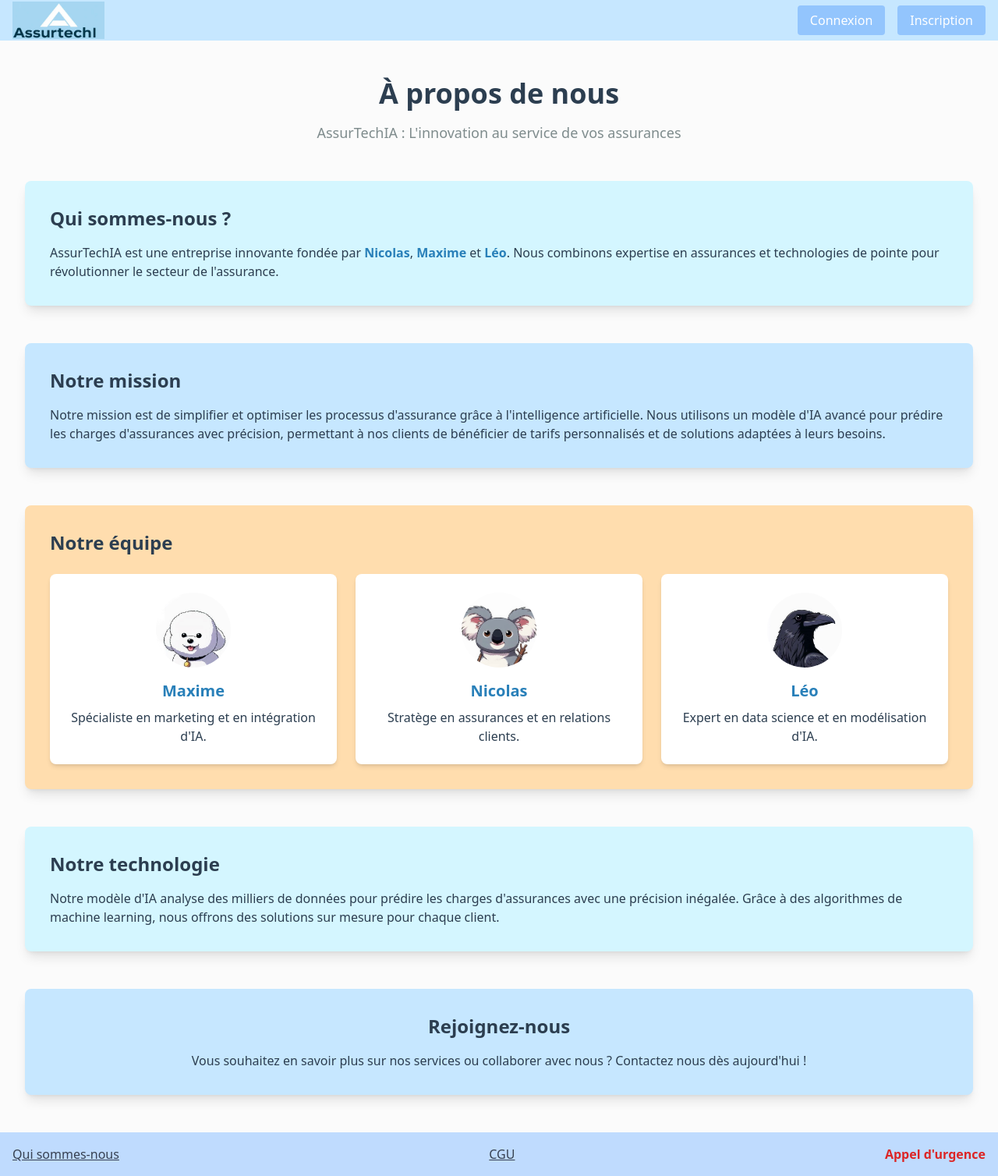
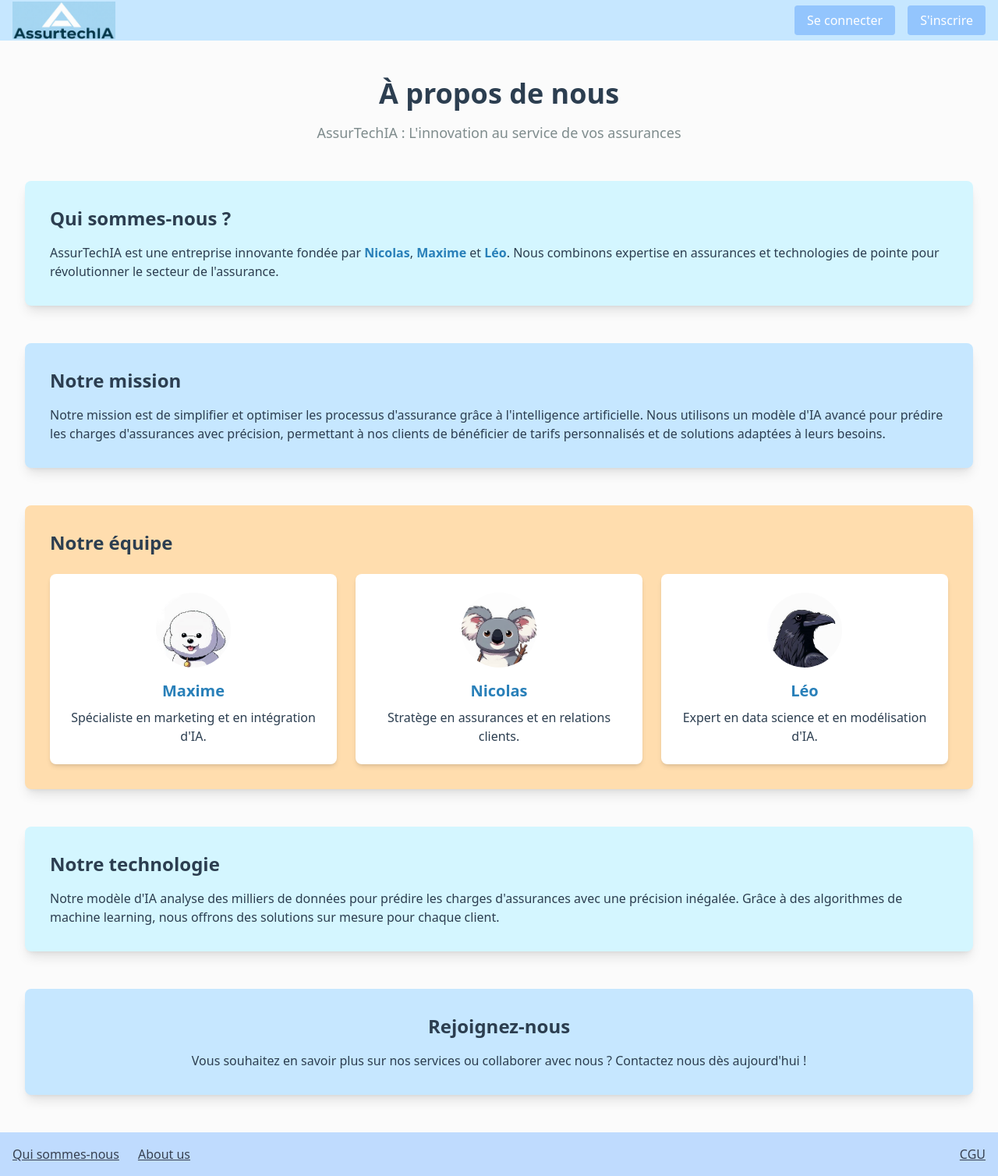
Before and after one commit to TheMaxfly/AssurTechIA, a Django app: page /aboutus/ in a window 1280 px wide. Shown: the whole page at 78% size. Run offline with Django 5.2, Linux system fonts and the light colour scheme; some libraries are stand-ins or nearby versions.

Commit message:
headerFooterMAJ

```diff
--- a/AssurtechIA/AssurtechIA/settings.py
+++ b/AssurtechIA/AssurtechIA/settings.py
@@ -165,4 +165,4 @@ INTERNAL_IPS = [
     "127.0.0.1",
 ]
 
-NPM_BIN_PATH = "C:/Program Files/nodejs/npm.cmd"
+NPM_BIN_PATH = "/usr/bin/npm"
--- a/AssurtechIA/templates/includes/footer.html
+++ b/AssurtechIA/templates/includes/footer.html
@@ -1,18 +1,17 @@
 <footer class="bg-blue-200 p-4">
     <div class="flex justify-between items-center">
-        <!-- Partie gauche : "Qui sommes-nous" et "CGU" -->
+        <!-- Partie gauche : "Qui sommes-nous" et "About us" -->
         <div class="flex space-x-6">
-            <a href="#" class="text-gray-700">Qui sommes-nous</a>
+            <a href="#" class="text-gray-700 hover:text-gray-900">Qui sommes-nous</a>
+            <a href="{% url 'aboutus' %}" class="text-gray-700 hover:text-gray-900">About us</a>
         </div>
 
-        <!-- Partie centrale : "CGU" -->
-        <div class="flex-1 text-center">
-            <a href="#" class="text-gray-700">CGU</a>
-        </div>
-
-        <!-- Partie droite : appel d'urgence -->
-        <div>
-            <span class="text-red-600 font-bold">Appel d'urgence</span>
+        <!-- Partie droite : "CGU" et "Client" -->
+        <div class="flex space-x-6 items-center">
+            {% if user.is_authenticated %}
+            <span class="text-gray-700">Client : {{ user.email }}</span>
+            {% endif %}
+            <a href="#" class="text-gray-700 hover:text-gray-900">CGU</a>
         </div>
     </div>
 </footer>
--- a/AssurtechIA/templates/includes/header.html
+++ b/AssurtechIA/templates/includes/header.html
@@ -1,8 +1,18 @@
 {% load static %}
 <nav class="flex justify-between items-center w-full h-5">
-    <img src="{% static 'image/LogoIA.webp' %}" alt="LogoAssurtechIA" class="h-12" style="margin-left: 0; border: none; padding: 0;">
+    <a href="{% url 'home' %}">
+        <img src="{% static 'image/LogoAI.png' %}" alt="LogoAssurtechIA" class="h-12" style="margin-left: 0; border: none; padding: 0;">
+    </a>
+    {% if user.is_authenticated %}
     <ul class="flex space-x-4">
-        <li><a href="{% url 'login' %}" class="bg-blue-300 text-white px-4 py-2 rounded">Connexion</a></li>
-        <li><a href="{% url 'registration' %}" class="bg-blue-300 text-white px-4 py-2 rounded">Inscription</a></li>
+        <li><a href="{% url 'profil' %}" class="bg-blue-300 text-white px-4 py-2 rounded">Mon profil</a></li>
+        <li><a href="{% url 'prediction' %}" class="bg-blue-300 text-white px-4 py-2 rounded">Prédire</a></li>
+        <li><a href="{% url 'logout' %}" class="bg-blue-300 text-white px-4 py-2 rounded">Se déconnecter</a></li>
     </ul>
+    {% else %}
+    <ul class="flex space-x-4">
+        <li><a href="{% url 'login' %}" class="bg-blue-300 text-white px-4 py-2 rounded">Se connecter</a></li>
+        <li><a href="{% url 'registration' %}" class="bg-blue-300 text-white px-4 py-2 rounded">S'inscrire</a></li>
+    </ul>
+    {% endif %}
 </nav>
```
Also changed, not shown: AssurtechIA/db.sqlite3, AssurtechIA/static/image/LogoAI.png (added).
